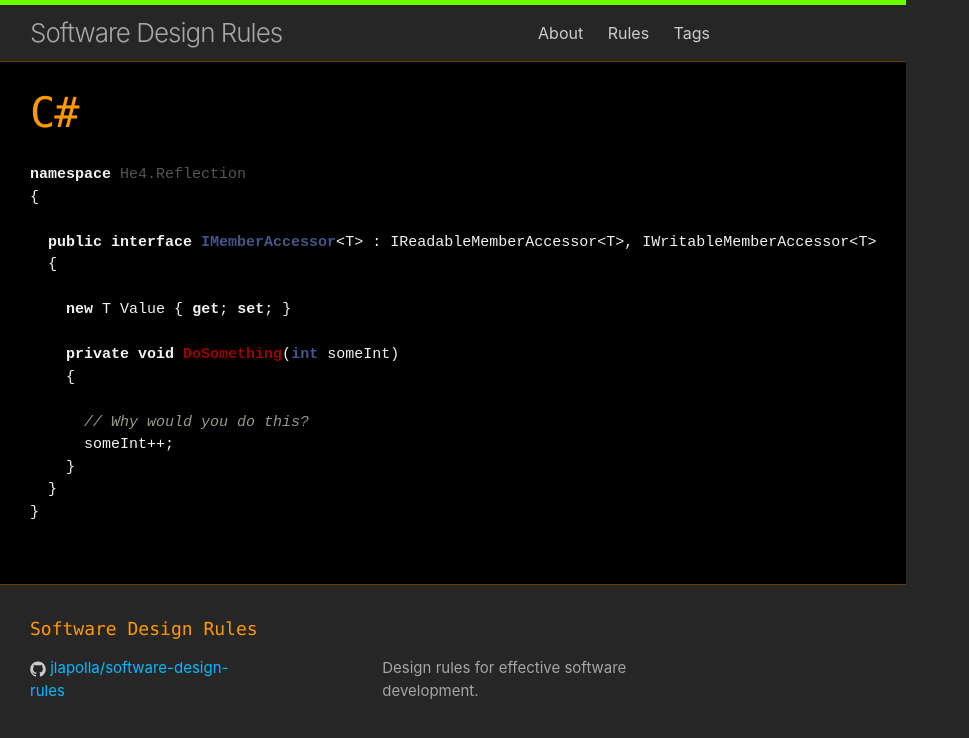
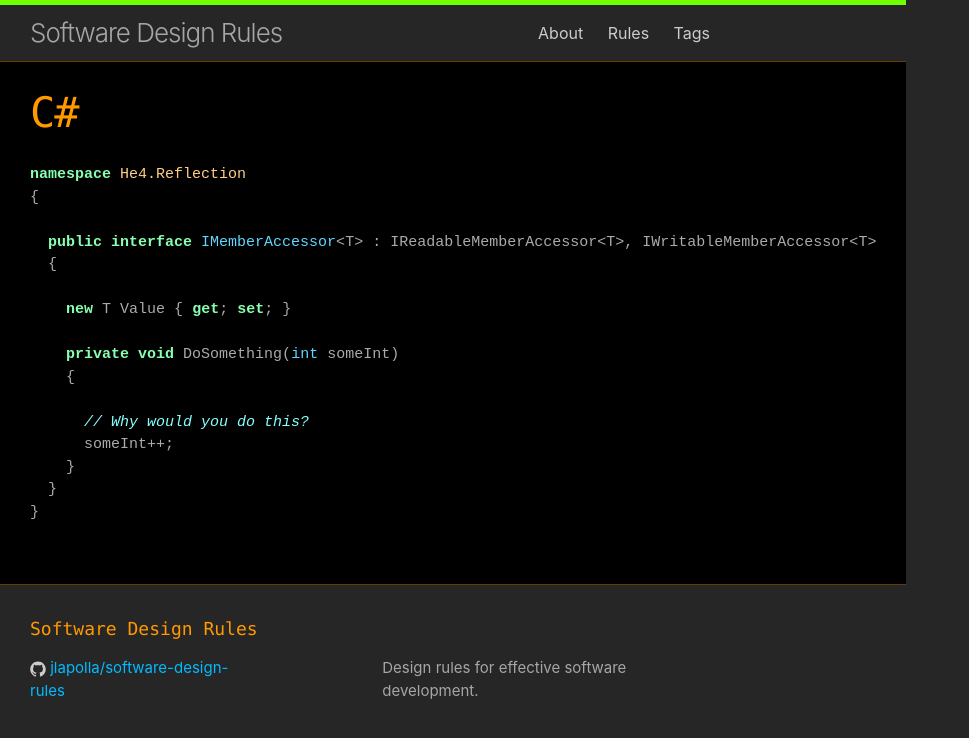
Before and after one commit to jlapolla/software-design-rules, a Jekyll site: the page built from _code_samples/6d2f57eb-9f7d-4e4d-82b1-1595e4c90f16.md, in a window 1280 px wide. Shown: the top 738 px of the page, without its empty margins (0-969 px from the left). Built offline with Jekyll 4.4.1, drawn with Linux system fonts in a browser that asks for light colours.

Commit message:
Change syntax highlighting colors
- They look nice now.

```diff
--- a/_sass/_base.scss
+++ b/_sass/_base.scss
@@ -251,6 +251,7 @@ code {
 
 code {
     padding: 1px 5px;
+    color: #aaa;
 }
 
 pre {
--- a/_sass/_syntax-highlighting.scss
+++ b/_sass/_syntax-highlighting.scss
@@ -9,63 +9,63 @@
       background: #eef;
     }
 
-    .c     { color: #998; font-style: italic } // Comment
+    .c     { color: #85ffff; font-style: italic } // Comment
     .err   { color: #a61717; background-color: #e3d2d2 } // Error
-    .k     { font-weight: bold } // Keyword
-    .o     { font-weight: bold } // Operator
-    .cm    { color: #998; font-style: italic } // Comment.Multiline
-    .cp    { color: #999; font-weight: bold } // Comment.Preproc
-    .c1    { color: #998; font-style: italic } // Comment.Single
-    .cs    { color: #999; font-weight: bold; font-style: italic } // Comment.Special
+    .k     { color: #87ffaf; font-weight: bold } // Keyword
+    .o     { color: #87ffaf } // Operator
+    .cm    { color: #85ffff; font-style: italic } // Comment.Multiline
+    .cp    { color: #ffff85; } // Comment.Preproc
+    .c1    { color: #85ffff; font-style: italic } // Comment.Single
+    .cs    { color: #ffff85; font-weight: bold; font-style: italic } // Comment.Special
     .gd    { color: #000; background-color: #fdd } // Generic.Deleted
     .gd .x { color: #000; background-color: #faa } // Generic.Deleted.Specific
     .ge    { font-style: italic } // Generic.Emph
     .gr    { color: #a00 } // Generic.Error
-    .gh    { color: #999 } // Generic.Heading
+    .gh    { color: #ffff85 } // Generic.Heading
     .gi    { color: #000; background-color: #dfd } // Generic.Inserted
     .gi .x { color: #000; background-color: #afa } // Generic.Inserted.Specific
     .go    { color: #888 } // Generic.Output
     .gp    { color: #555 } // Generic.Prompt
-    .gs    { font-weight: bold } // Generic.Strong
+    .gs    { color: #87ffaf } // Generic.Strong
     .gu    { color: #aaa } // Generic.Subheading
     .gt    { color: #a00 } // Generic.Traceback
-    .kc    { font-weight: bold } // Keyword.Constant
-    .kd    { font-weight: bold } // Keyword.Declaration
-    .kp    { font-weight: bold } // Keyword.Pseudo
-    .kr    { font-weight: bold } // Keyword.Reserved
-    .kt    { color: #458; font-weight: bold } // Keyword.Type
-    .m     { color: #099 } // Literal.Number
-    .s     { color: #d14 } // Literal.String
+    .kc    { color: #87ffaf } // Keyword.Constant
+    .kd    { color: #87ffaf } // Keyword.Declaration
+    .kp    { color: #87ffaf } // Keyword.Pseudo
+    .kr    { color: #87ffaf } // Keyword.Reserved
+    .kt    { color: #5fd7ff } // Keyword.Type
+    .m     { color: #ff85ff } // Literal.Number
+    .s     { color: #ff8585 } // Literal.String
     .na    { color: #008080 } // Name.Attribute
     .nb    { color: #0086B3 } // Name.Builtin
-    .nc    { color: #458; font-weight: bold } // Name.Class
+    .nc    { color: #5fd7ff } // Name.Class
     .no    { color: #008080 } // Name.Constant
     .ni    { color: #800080 } // Name.Entity
-    .ne    { color: #900; font-weight: bold } // Name.Exception
-    .nf    { color: #900; font-weight: bold } // Name.Function
-    .nn    { color: #555 } // Name.Namespace
+    .ne    { font-weight: bold } // Name.Exception
+    .nf    { } // Name.Function
+    .nn    { color: #ffce85 } // Name.Namespace
     .nt    { color: #000080 } // Name.Tag
     .nv    { color: #008080 } // Name.Variable
-    .ow    { font-weight: bold } // Operator.Word
+    .ow    { color: #87ffaf } // Operator.Word
     .w     { color: #bbb } // Text.Whitespace
-    .mf    { color: #099 } // Literal.Number.Float
-    .mh    { color: #099 } // Literal.Number.Hex
-    .mi    { color: #099 } // Literal.Number.Integer
-    .mo    { color: #099 } // Literal.Number.Oct
-    .sb    { color: #d14 } // Literal.String.Backtick
-    .sc    { color: #d14 } // Literal.String.Char
-    .sd    { color: #d14 } // Literal.String.Doc
-    .s2    { color: #d14 } // Literal.String.Double
-    .se    { color: #d14 } // Literal.String.Escape
-    .sh    { color: #d14 } // Literal.String.Heredoc
-    .si    { color: #d14 } // Literal.String.Interpol
-    .sx    { color: #d14 } // Literal.String.Other
+    .mf    { color: #ff85ff } // Literal.Number.Float
+    .mh    { color: #ff85ff } // Literal.Number.Hex
+    .mi    { color: #ff85ff } // Literal.Number.Integer
+    .mo    { color: #ff85ff } // Literal.Number.Oct
+    .sb    { color: #ff8585 } // Literal.String.Backtick
+    .sc    { color: #ff8585 } // Literal.String.Char
+    .sd    { color: #ff8585 } // Literal.String.Doc
+    .s2    { color: #ff8585 } // Literal.String.Double
+    .se    { color: #ff8585 } // Literal.String.Escape
+    .sh    { color: #ff8585 } // Literal.String.Heredoc
+    .si    { color: #ff8585 } // Literal.String.Interpol
+    .sx    { color: #ff8585 } // Literal.String.Other
     .sr    { color: #009926 } // Literal.String.Regex
-    .s1    { color: #d14 } // Literal.String.Single
+    .s1    { color: #ff8585 } // Literal.String.Single
     .ss    { color: #990073 } // Literal.String.Symbol
-    .bp    { color: #999 } // Name.Builtin.Pseudo
+    .bp    { color: #ffff85 } // Name.Builtin.Pseudo
     .vc    { color: #008080 } // Name.Variable.Class
     .vg    { color: #008080 } // Name.Variable.Global
     .vi    { color: #008080 } // Name.Variable.Instance
-    .il    { color: #099 } // Literal.Number.Integer.Long
+    .il    { color: #ff85ff } // Literal.Number.Integer.Long
 }
```
